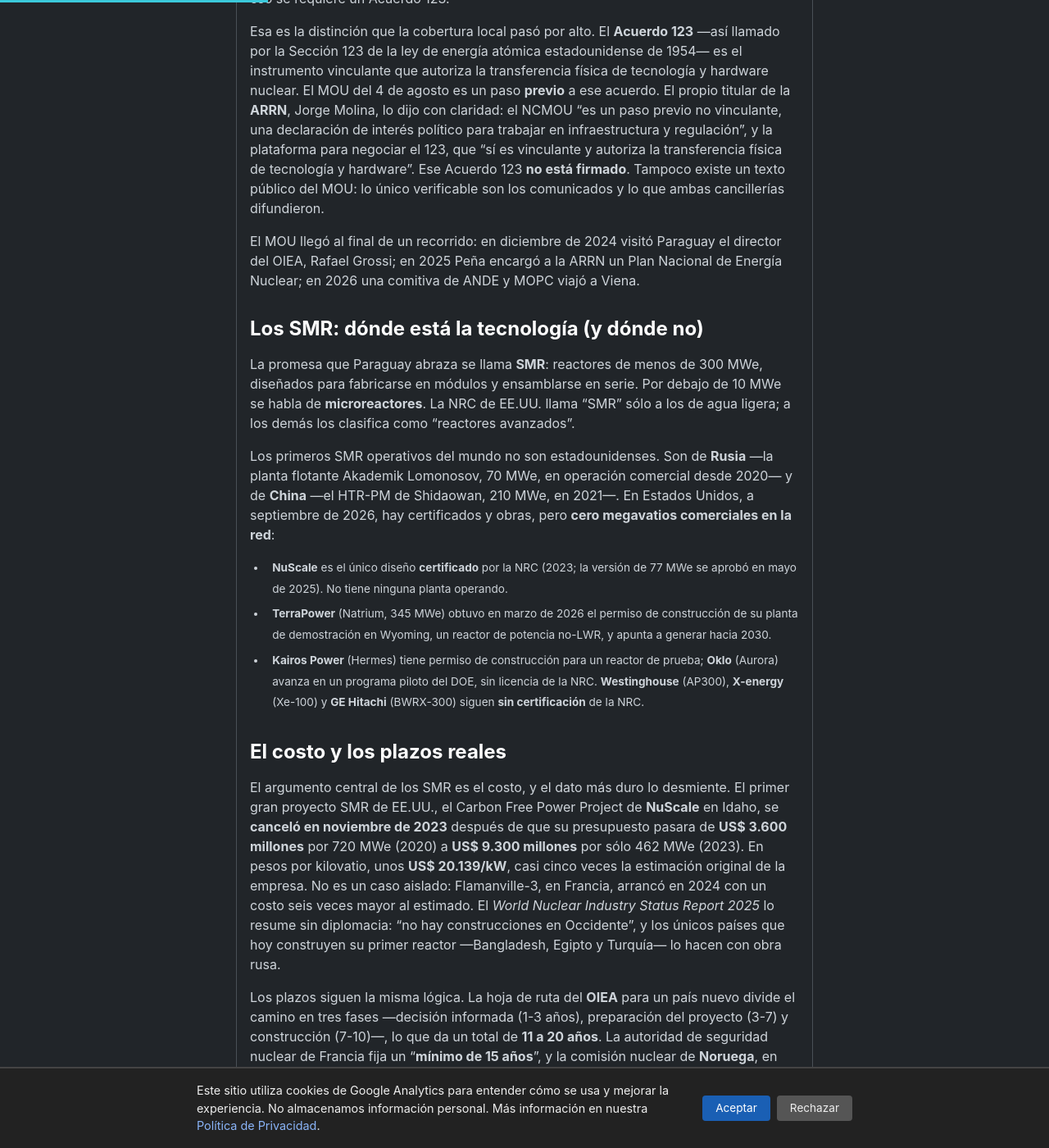
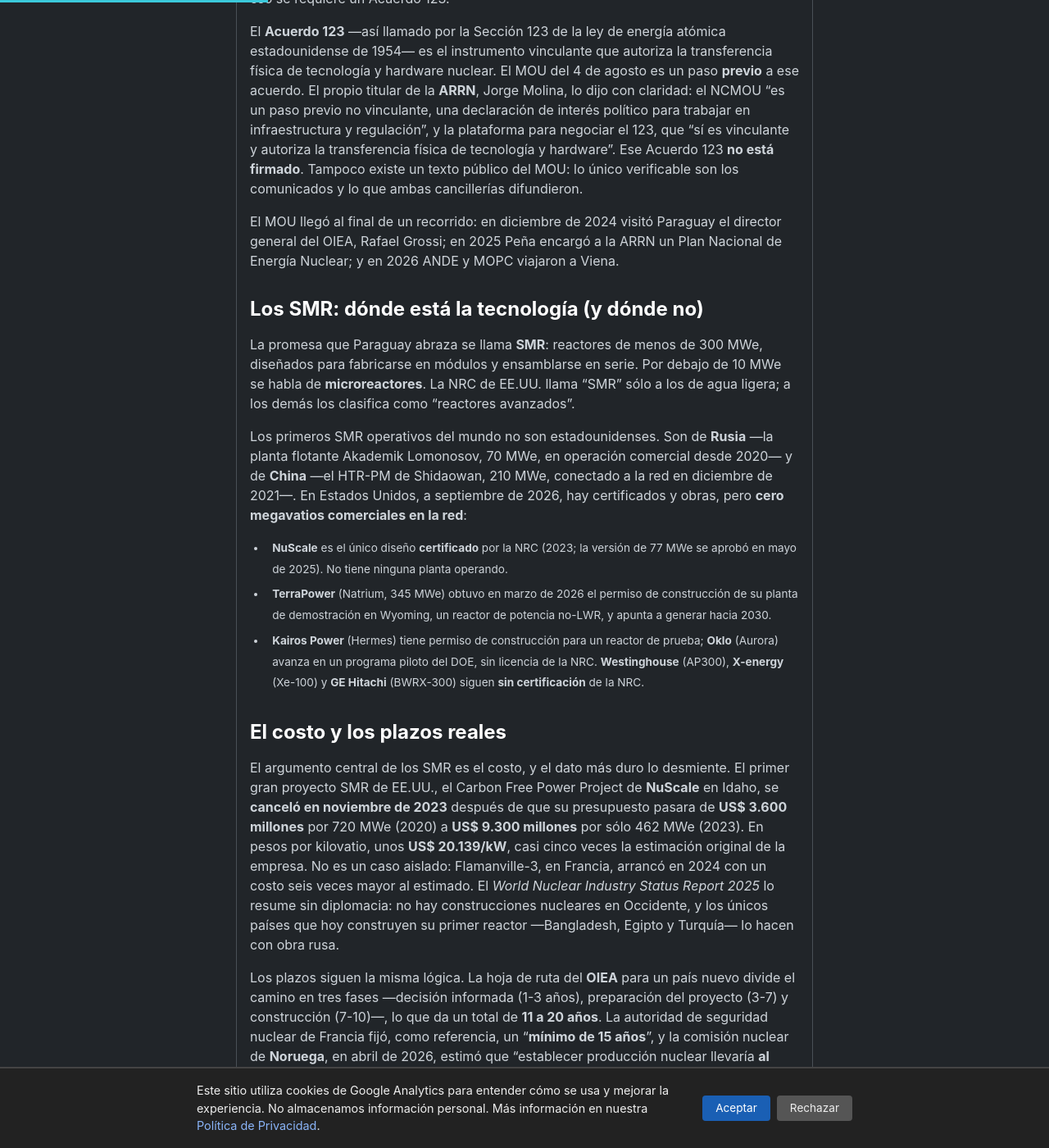
Before and after one commit to miravosqueinteresante/muchotexto.net, a Jekyll site: the page built from _posts/2026-09-23-energia-nuclear-paraguay-eeuu.md, in a window 1280 px wide and 1400 px high, scrolled down 1356 px. Shown: the whole window at 82% size. Built offline with Jekyll 4.4.1, drawn with Linux system fonts in a browser that asks for light colours; some of the changed text lies outside the part shown.

Commit message:
Fact-check independiente del #52: correcciones
Re-chequeo párrafo por párrafo con un agente independiente contra fuentes
oficiales. Correcciones aplicadas:
- Grossi: 'director general del OIEA' (no 'director').
- Incoherencia interna: TL;DR/FAQ alineados a '11 a 20 años' del OIEA (antes
  decía 'piso 15'), con ASN 15 y Noruega 20.
- HTR-PM: 'conectado a la red en diciembre de 2021' (no 'en 2021').
- Cita WNISR presentada como paráfrasis (era traducción entre comillas).
- ASN: 'fijó, como referencia, un mínimo de 15 años'.
- Causalidad de 1966 (hito + conclusión) atribuida al relato de los
  protagonistas (fuente única de opinión).

Falso positivo rechazado: el agente marcó 'Ghana 400 MWe/2018' como
bloqueante, pero verificó contra Wikipedia; el dato está en la fuente citada
(WNA Emerging: '400 MWe by 2018 ... not before 2030'). Verificado por el
orquestador (Regla 2 AGENTS.md).

```diff
--- a/_posts/2026-09-23-energia-nuclear-paraguay-eeuu.md
+++ b/_posts/2026-09-23-energia-nuclear-paraguay-eeuu.md
@@ -30,13 +30,13 @@
     url: "https://www.bacn.gov.py/leyes-paraguayas/2945/ley-n-5169-crea-la-autoridad-reguladora-radiologica-y-nuclear"
 ---
 
-El 4 de agosto de 2026, en el Departamento de Estado, Paraguay y Estados Unidos firmaron un memorándum de entendimiento sobre **cooperación nuclear civil**. La noticia se leyó como el arranque de una era atómica. Pero lo firmado no es un acuerdo de construcción, ni de compra, ni de financiamiento: es una puerta. Y del otro lado hay una tecnología que, en el mundo entero, todavía no ha probado ser rápida ni barata.
+El 4 de agosto de 2026, en el Departamento de Estado, Paraguay y Estados Unidos firmaron un memorándum de entendimiento sobre **cooperación nuclear civil**. La noticia se leyó como el arranque de una era atómica. Pero lo firmado no es un acuerdo de construcción, ni de compra, ni de financiamiento: es una puerta. Y del otro lado hay una tecnología que todavía no ha probado ser rápida ni barata.
 
 > **En resumen:**
 > - El 4-ago-2026, Marco Rubio y el canciller Rubén Ramírez Lezcano firmaron un **memorándum de entendimiento no vinculante**. No es un Acuerdo 123, no transfiere tecnología ni dinero y no compromete proveedor, sitio, capacidad ni plazos.
 > - Los SMR —reactores de menos de 300 MWe— son la apuesta estadounidense. A septiembre de 2026 **el único diseño certificado por la NRC es el de NuScale**, y **ninguno opera comercialmente** en EE.UU.
 > - El proyecto insignia de NuScale se canceló en 2023 al escalar a **US$ 20.139/kW**. Ningún SMR occidental opera comercialmente.
-> - El piso optimista para que un país sin infraestructura nuclear tenga un reactor es de **15 años**; el realista, según la comisión nuclear de Noruega, **20**.
+> - Las tres fases del OIEA para un país sin infraestructura nuclear suman **11 a 20 años**; el regulador francés cita un mínimo de 15 y Noruega, en 2026, al menos 20.
 > - La nuclear **no figura** en el Plan Energético 2050 ni en el Plan Maestro de Generación de la ANDE 2024-2043: es una iniciativa de la ARRN, no del plan oficial del sector.
 
 ## Qué firmó Paraguay con Estados Unidos
@@ -45,15 +45,15 @@
 
 El Departamento de Estado lo encuadra en su familia de **NCMOU** (*Nuclear Cooperation Memoranda of Understanding*), que su propia hoja informativa describe con una franqueza útil: son "instrumentos diplomáticos" **no legalmente vinculantes**, pensados para Estados que "aún no tienen un programa de energía nuclear pero lo están considerando activamente", y que buscan "apoyar a la industria nuclear civil de EE.UU." abriendo mercados a sus empresas. No permiten exportar materiales ni equipos: para eso se requiere un Acuerdo 123.
 
-Esa es la distinción que la cobertura local pasó por alto. El **Acuerdo 123** —así llamado por la Sección 123 de la ley de energía atómica estadounidense de 1954— es el instrumento vinculante que autoriza la transferencia física de tecnología y hardware nuclear. El MOU del 4 de agosto es un paso **previo** a ese acuerdo. El propio titular de la **ARRN**, Jorge Molina, lo dijo con claridad: el NCMOU "es un paso previo no vinculante, una declaración de interés político para trabajar en infraestructura y regulación", y la plataforma para negociar el 123, que "sí es vinculante y autoriza la transferencia física de tecnología y hardware". Ese Acuerdo 123 **no está firmado**. Tampoco existe un texto público del MOU: lo único verificable son los comunicados y lo que ambas cancillerías difundieron.
+El **Acuerdo 123** —así llamado por la Sección 123 de la ley de energía atómica estadounidense de 1954— es el instrumento vinculante que autoriza la transferencia física de tecnología y hardware nuclear. El MOU del 4 de agosto es un paso **previo** a ese acuerdo. El propio titular de la **ARRN**, Jorge Molina, lo dijo con claridad: el NCMOU "es un paso previo no vinculante, una declaración de interés político para trabajar en infraestructura y regulación", y la plataforma para negociar el 123, que "sí es vinculante y autoriza la transferencia física de tecnología y hardware". Ese Acuerdo 123 **no está firmado**. Tampoco existe un texto público del MOU: lo único verificable son los comunicados y lo que ambas cancillerías difundieron.
 
-El MOU llegó al final de un recorrido: en diciembre de 2024 visitó Paraguay el director del OIEA, Rafael Grossi; en 2025 Peña encargó a la ARRN un Plan Nacional de Energía Nuclear; en 2026 una comitiva de ANDE y MOPC viajó a Viena.
+El MOU llegó al final de un recorrido: en diciembre de 2024 visitó Paraguay el director general del OIEA, Rafael Grossi; en 2025 Peña encargó a la ARRN un Plan Nacional de Energía Nuclear; y en 2026 ANDE y MOPC viajaron a Viena.
 
 ## Los SMR: dónde está la tecnología (y dónde no)
 
 La promesa que Paraguay abraza se llama **SMR**: reactores de menos de 300 MWe, diseñados para fabricarse en módulos y ensamblarse en serie. Por debajo de 10 MWe se habla de **microreactores**. La NRC de EE.UU. llama "SMR" sólo a los de agua ligera; a los demás los clasifica como "reactores avanzados".
 
-Los primeros SMR operativos del mundo no son estadounidenses. Son de **Rusia** —la planta flotante Akademik Lomonosov, 70 MWe, en operación comercial desde 2020— y de **China** —el HTR-PM de Shidaowan, 210 MWe, en 2021—. En Estados Unidos, a septiembre de 2026, hay certificados y obras, pero **cero megavatios comerciales en la red**:
+Los primeros SMR operativos del mundo no son estadounidenses. Son de **Rusia** —la planta flotante Akademik Lomonosov, 70 MWe, en operación comercial desde 2020— y de **China** —el HTR-PM de Shidaowan, 210 MWe, conectado a la red en diciembre de 2021—. En Estados Unidos, a septiembre de 2026, hay certificados y obras, pero **cero megavatios comerciales en la red**:
 
 - **NuScale** es el único diseño **certificado** por la NRC (2023; la versión de 77 MWe se aprobó en mayo de 2025). No tiene ninguna planta operando.
 - **TerraPower** (Natrium, 345 MWe) obtuvo en marzo de 2026 el permiso de construcción de su planta de demostración en Wyoming, un reactor de potencia no-LWR, y apunta a generar hacia 2030.
@@ -61,15 +61,15 @@
 
 ## El costo y los plazos reales
 
-El argumento central de los SMR es el costo, y el dato más duro lo desmiente. El primer gran proyecto SMR de EE.UU., el Carbon Free Power Project de **NuScale** en Idaho, se **canceló en noviembre de 2023** después de que su presupuesto pasara de **US$ 3.600 millones** por 720 MWe (2020) a **US$ 9.300 millones** por sólo 462 MWe (2023). En pesos por kilovatio, unos **US$ 20.139/kW**, casi cinco veces la estimación original de la empresa. No es un caso aislado: Flamanville-3, en Francia, arrancó en 2024 con un costo seis veces mayor al estimado. El *World Nuclear Industry Status Report 2025* lo resume sin diplomacia: "no hay construcciones en Occidente", y los únicos países que hoy construyen su primer reactor —Bangladesh, Egipto y Turquía— lo hacen con obra rusa.
+El argumento central de los SMR es el costo, y el dato más duro lo desmiente. El primer gran proyecto SMR de EE.UU., el Carbon Free Power Project de **NuScale** en Idaho, se **canceló en noviembre de 2023** después de que su presupuesto pasara de **US$ 3.600 millones** por 720 MWe (2020) a **US$ 9.300 millones** por sólo 462 MWe (2023). En pesos por kilovatio, unos **US$ 20.139/kW**, casi cinco veces la estimación original de la empresa. No es un caso aislado: Flamanville-3, en Francia, arrancó en 2024 con un costo seis veces mayor al estimado. El *World Nuclear Industry Status Report 2025* lo resume sin diplomacia: no hay construcciones nucleares en Occidente, y los únicos países que hoy construyen su primer reactor —Bangladesh, Egipto y Turquía— lo hacen con obra rusa.
 
-Los plazos siguen la misma lógica. La hoja de ruta del **OIEA** para un país nuevo divide el camino en tres fases —decisión informada (1-3 años), preparación del proyecto (3-7) y construcción (7-10)—, lo que da un total de **11 a 20 años**. La autoridad de seguridad nuclear de Francia fija un "**mínimo de 15 años**", y la comisión nuclear de **Noruega**, en abril de 2026, estimó que "establecer producción nuclear llevaría **al menos 20 años**" —en un país rico, con red robusta y Estado fuerte—. Los casos documentados lo confirman: Barakah tardó **11,3 años** desde el contrato; Egipto, unos 13; Bangladesh, unos **17 desde el memorándum de 2009**. Ninguno es un SMR. La ARRN paraguaya habla de microreactores "en 5 años" y de SMR "en 10": son proyecciones del regulador, no compromisos del memorándum.
+Los plazos siguen la misma lógica. La hoja de ruta del **OIEA** para un país nuevo divide el camino en tres fases —decisión informada (1-3 años), preparación del proyecto (3-7) y construcción (7-10)—, lo que da un total de **11 a 20 años**. La autoridad de seguridad nuclear de Francia fijó, como referencia, un "**mínimo de 15 años**", y la comisión nuclear de **Noruega**, en abril de 2026, estimó que "establecer producción nuclear llevaría **al menos 20 años**" —en un país rico, con red robusta y Estado fuerte—. Los casos documentados lo confirman: Barakah tardó **11,3 años** desde el contrato; Egipto, unos 13; Bangladesh, unos **17 desde el memorándum de 2009**. Ninguno es un SMR. La ARRN paraguaya habla de microreactores "en 5 años" y de SMR "en 10": son proyecciones del regulador, no compromisos del memorándum.
 
 ## "Memorándum" no es "reactor": dos países lo demuestran
 
 **Filipinas** tiene un **Acuerdo 123 vigente con Estados Unidos desde julio de 2024**, un paso mucho más avanzado que el MOU paraguayo. Y sigue sin obra. Su reactor de Bataan —621 MWe Westinghouse— se **construyó entre 1976 y 1984** y **nunca se cargó con combustible ni operó**; se paralizó tras Chernóbil. En junio de 2026, el municipio de Morong se declaró **zona no nuclear**.
 
-**Ghana** lleva **19 años** de planes: anunció 400 MWe para 2018, después "no antes de 2030", y llegó a 2026 **sin una sola planta en construcción**. Lo único que tiene es un reactor de investigación de 1994, que no genera electricidad. En ambos casos, el instrumento firmado habilita cooperación, pero no construye nada: el reactor lo construye un contrato EPC con miles de millones de dólares detrás, y ninguno existe hoy para Paraguay.
+**Ghana** lleva **19 años** de planes: anunció 400 MWe para 2018, después "no antes de 2030", y llegó a 2026 **sin una sola planta en construcción**. Lo único que tiene es un reactor de investigación de 1994, que no genera electricidad. En ambos casos, el instrumento firmado habilita cooperación, pero no construye nada: el reactor lo construye un contrato EPC con miles de millones detrás, y ninguno existe para Paraguay.
 
 ## Por qué Paraguay lo busca ahora
 
@@ -81,7 +81,7 @@
 
 Paraguay tiene un **regulador nuclear**: la ARRN, creada por la Ley 5169/2014. Puede dictar normas, licenciar y fiscalizar instalaciones, pero la ley le pone un límite explícito: la autorización de una **central nucleoeléctrica** —su emplazamiento, operación y clausura— "requerirá, en todos los casos, la autorización previa vinculante del Poder Ejecutivo". Y la propia ARRN reconoce, en su presupuesto, que cuenta con "un reducido plantel de profesionales" y "limitado presupuesto".
 
-Lo que **no** tiene, y una planta de potencia exige, es una lista larga: una **ley de energía nuclear** específica (hoy no existe), un organismo regulador capaz de licenciar reactores de potencia, un programa de infraestructura nuclear bajo la metodología del OIEA, una generación de ingenieros y operadores formados (7 a 10 años), un proceso de siting y evaluación ambiental, un acuerdo de suministro de combustible y de gestión de residuos —que los SMR no resuelven, según un estudio de Stanford— y **financiamiento por US$ 2.000 a 10.000 millones** que la propia ANDE no tiene.
+Lo que **no** tiene es una lista larga: una **ley de energía nuclear** específica (hoy no existe), un organismo regulador capaz de licenciar reactores de potencia, un programa de infraestructura nuclear bajo la metodología del OIEA, una generación de ingenieros y operadores formados (7 a 10 años), un proceso de siting y evaluación ambiental, un acuerdo de suministro de combustible y de gestión de residuos —que los SMR no resuelven, según un estudio de Stanford— y **financiamiento por US$ 2.000 a 10.000 millones** que la propia ANDE no tiene.
 
 En cambio, sí tiene un historial de **no proliferación impecable**: es parte del Tratado de No Proliferación desde 1970 y del Tratado de Tlatelolco desde 1969; tiene salvaguardias amplias del OIEA (INFCIRC/279) vigentes desde **1979** y un **Protocolo Adicional en vigor desde 2004**. Ya cumple todo el paquete que Estados Unidos exige como condición declarada en sus memorándums. Lo que le falta para recibir tecnología real de Washington no son salvaguardias: es un **Acuerdo 123**, que tampoco es una promesa de reactor.
 
@@ -109,7 +109,7 @@
       "name": "¿Cuándo tendría Paraguay un reactor nuclear?",
       "acceptedAnswer": {
         "@type": "Answer",
-        "text": "No hay una fecha fija. El piso optimista que maneja la industria es de 15 años para un país sin infraestructura nuclear, y la comisión nuclear de Noruega estimó en abril de 2026 al menos 20 años incluso para un país rico. La ARRN habla de microreactores en 5 años, pero son proyecciones del regulador, no compromisos del memorándum."
+        "text": "Las tres fases del OIEA suman entre 11 y 20 años para un país sin infraestructura nuclear; el regulador francés cita un mínimo de 15 y la comisión nuclear de Noruega estimó en abril de 2026 al menos 20 años incluso para un país rico. La ARRN habla de microreactores en 5 años, pero son proyecciones del regulador, no compromisos del memorándum."
       }
     },
     {
```
Also changed, not shown: other parts of _posts/2026-09-23-energia-nuclear-paraguay-eeuu.md (+2 -2 lines).
